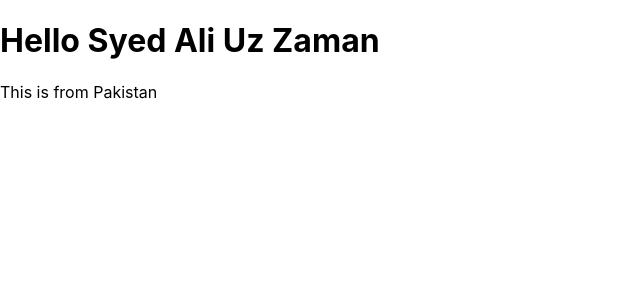
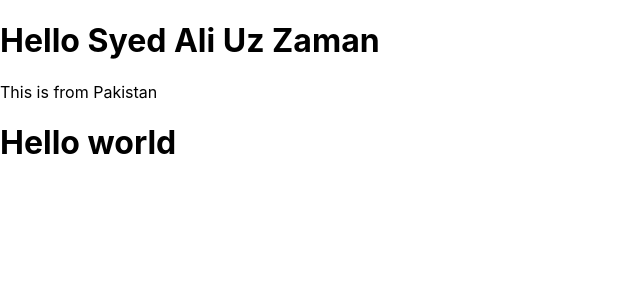
Before and after one commit to alyaxi/bootcamp-react-app, a React (Create React App) app: page / in a window 1280 px wide. Shown: the top 300 px of the page, without its empty margins (0-640 px from the left). Built offline with nearby package versions, Linux system fonts and the light colour scheme.

Commit message:
Update App.js

```diff
--- a/src/App.js
+++ b/src/App.js
@@ -7,6 +7,9 @@ function App() {
     <div>
      <h1>Hello Syed Ali Uz Zaman</h1>
      <p>This is from Pakistan</p>
+     <h1>
+       Hello world
+     </h1>
     </div>
   );
 }
```
